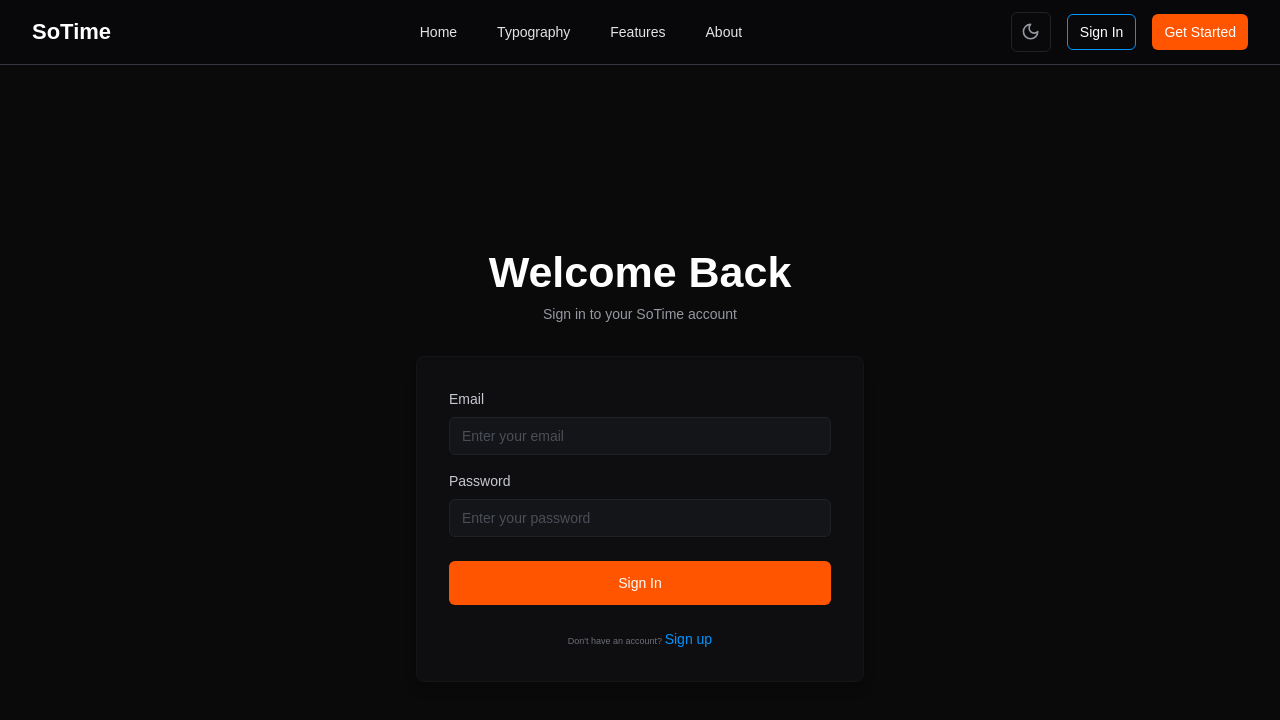
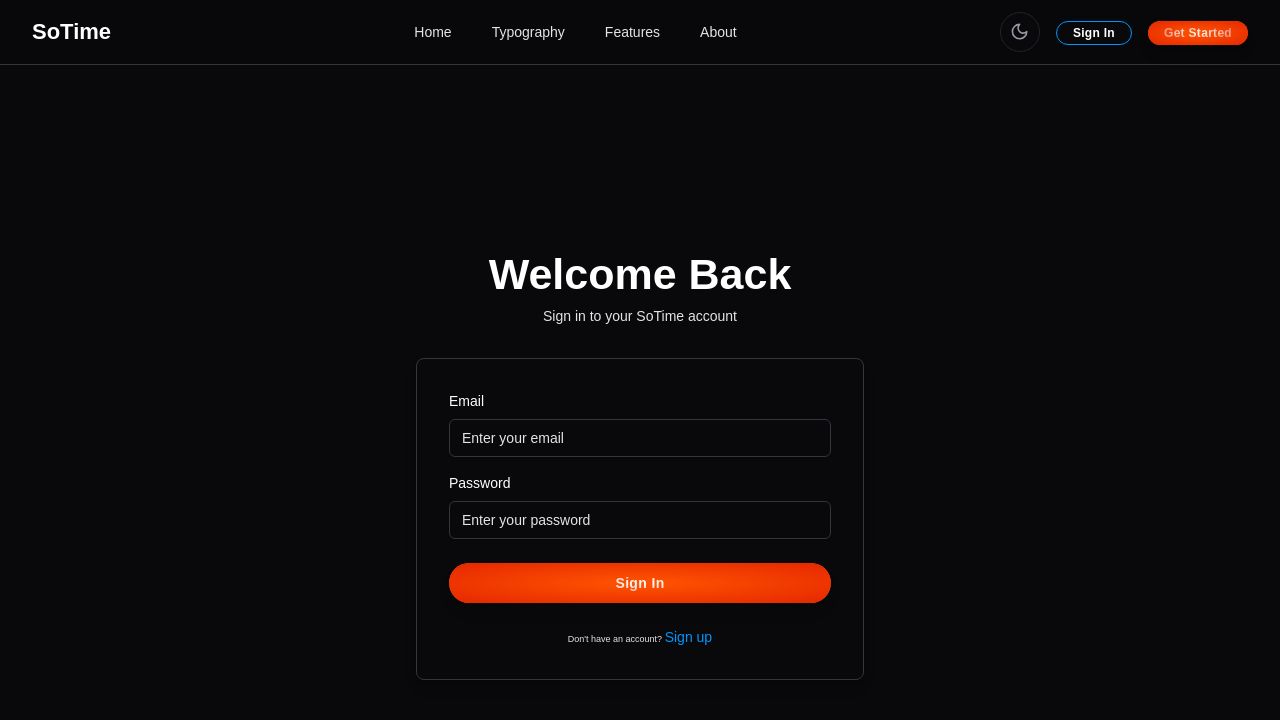
Before and after one commit to JGodwyn/SoTime, a Next.js app: page /auth in a window 1280 px wide. Shown: the top 720 px of the page. Built offline with nearby package versions, Linux system fonts and the light colour scheme; a web font is replaced by a local one.

Commit message:
added a button component

```diff
--- a/src/app/auth/page.tsx
+++ b/src/app/auth/page.tsx
@@ -2,52 +2,52 @@
 
 export default function AuthPage() {
   return (
-    <div className="min-h-screen flex items-center justify-center bg-night-900 p-4">
+    <div className="min-h-screen flex items-center justify-center bg-background p-4">
       <div className="w-full max-w-md space-y-8">
         <div className="text-center">
-          <h1 className="text-heading-lg font-bold text-night-0">
+          <h1 className="text-heading-lg font-bold text-foreground">
             Welcome Back
           </h1>
-          <p className="mt-2 text-body-md text-night-200">
+          <p className="mt-2 text-body-md text-muted-foreground">
             Sign in to your SoTime account
           </p>
         </div>
 
-        <div className="bg-night-800 rounded-lg shadow-lg p-8 space-y-6 border border-night-700">
+        <div className="bg-card rounded-lg shadow-lg p-8 space-y-6 border border-border">
           <div className="space-y-4">
             <div>
-              <label htmlFor="email" className="block text-body-md font-medium text-night-100 mb-2">
+              <label htmlFor="email" className="block text-body-md font-medium text-card-foreground mb-2">
                 Email
               </label>
               <input
                 type="email"
                 id="email"
-                className="w-full px-3 py-2 border border-night-600 rounded-md shadow-sm focus:outline-none focus:ring-2 focus:ring-pumpkin-500 focus:border-pumpkin-500 bg-night-700 text-night-0 placeholder-night-400 text-body-md"
+                className="w-full px-3 py-2 border border-input rounded-md shadow-sm focus:outline-none focus:ring-2 focus:ring-ring focus:border-ring bg-background text-foreground placeholder-muted-foreground text-body-md"
                 placeholder="Enter your email"
               />
             </div>
 
             <div>
-              <label htmlFor="password" className="block text-body-md font-medium text-night-100 mb-2">
+              <label htmlFor="password" className="block text-body-md font-medium text-card-foreground mb-2">
                 Password
               </label>
               <input
                 type="password"
                 id="password"
-                className="w-full px-3 py-2 border border-night-600 rounded-md shadow-sm focus:outline-none focus:ring-2 focus:ring-pumpkin-500 focus:border-pumpkin-500 bg-night-700 text-night-0 placeholder-night-400 text-body-md"
+                className="w-full px-3 py-2 border border-input rounded-md shadow-sm focus:outline-none focus:ring-2 focus:ring-ring focus:border-ring bg-background text-foreground placeholder-muted-foreground text-body-md"
                 placeholder="Enter your password"
               />
             </div>
           </div>
 
-          <Button className="w-full bg-pumpkin-500 hover:bg-pumpkin-600 text-night-0 text-btn-lg" size="lg">
+          <Button className="w-full text-btn-lg" size="lg">
             Sign In
           </Button>
 
           <div className="text-center">
-            <p className="text-body-sm text-night-300">
+            <p className="text-body-sm text-muted-foreground">
               Don't have an account?{" "}
-              <a href="#" className="font-medium text-dodger-400 hover:text-dodger-300 text-link">
+              <a href="#" className="font-medium text-secondary hover:text-secondary/80 text-link">
                 Sign up
               </a>
             </p>
--- a/src/app/page.tsx
+++ b/src/app/page.tsx
@@ -12,10 +12,10 @@
         </p>
 
         <div className="flex gap-4 justify-center">
-          <Button size="lg" className="px-8 bg-primary hover:bg-primary/90 text-primary-foreground text-btn-lg">
+          <Button size="lg" className="text-btn-lg">
             Get Started
           </Button>
-          <Button variant="outline" size="lg" className="px-8 border-secondary text-secondary hover:bg-secondary hover:text-secondary-foreground text-btn-lg">
+          <Button variant="outline" size="lg" className="border-secondary text-secondary hover:bg-secondary hover:text-secondary-foreground text-btn-lg">
             Learn More
           </Button>
         </div>
--- a/src/components/navigation.tsx
+++ b/src/components/navigation.tsx
@@ -38,7 +38,7 @@
               </Button>
             </Link>
             <Link href="/auth">
-              <Button size="sm" className="bg-primary hover:bg-primary/90 text-primary-foreground text-btn-sm">
+              <Button size="sm" className="text-btn-sm">
                 Get Started
               </Button>
             </Link>
--- a/src/components/ui/button.tsx
+++ b/src/components/ui/button.tsx
@@ -5,11 +5,11 @@
 import { cn } from "@/lib/utils"
 
 const buttonVariants = cva(
-  "inline-flex items-center justify-center whitespace-nowrap rounded-md text-sm font-medium ring-offset-background transition-colors focus-visible:outline-none focus-visible:ring-2 focus-visible:ring-ring focus-visible:ring-offset-2 disabled:pointer-events-none disabled:opacity-50",
+  "inline-flex items-center justify-center whitespace-nowrap text-sm font-medium ring-offset-background transition-all duration-200 focus-visible:outline-none focus-visible:ring-2 focus-visible:ring-ring focus-visible:ring-offset-2 disabled:pointer-events-none disabled:opacity-50",
   {
     variants: {
       variant: {
-        default: "bg-primary text-primary-foreground hover:bg-primary/90",
+        default: "bg-pumpkin-500 text-white shadow-lg hover:shadow-xl transform hover:-translate-y-0.5 relative overflow-hidden before:absolute before:inset-0 before:rounded-full before:bg-gradient-radial before:from-[#FF6A00]/0 before:to-[#E52600]/100 before:pointer-events-none",
         destructive:
           "bg-destructive text-destructive-foreground hover:bg-destructive/90",
         outline:
@@ -20,15 +20,15 @@
         link: "text-primary underline-offset-4 hover:underline",
       },
       size: {
-        default: "h-10 px-4 py-2",
-        sm: "h-9 rounded-md px-3",
-        lg: "h-11 rounded-md px-8",
+        sm: "h-6 px-4 text-xs font-semibold tracking-wide",
+        md: "h-8 px-6 text-sm font-semibold tracking-wide",
+        lg: "h-10 px-8 text-base font-semibold tracking-wide",
         icon: "h-10 w-10",
       },
     },
     defaultVariants: {
       variant: "default",
-      size: "default",
+      size: "md",
     },
   }
 )
@@ -44,7 +44,11 @@
     const Comp = asChild ? Slot : "button"
     return (
       <Comp
-        className={cn(buttonVariants({ variant, size, className }))}
+        className={cn(
+          buttonVariants({ variant, size, className }),
+          "rounded-full"
+        )}
+        style={{ position: 'relative', zIndex: 1000000 }}
         ref={ref}
         {...props}
       />
--- a/tailwind.config.js
+++ b/tailwind.config.js
@@ -291,6 +291,9 @@
                 'accordion-down': 'accordion-down 0.2s ease-out',
                 'accordion-up': 'accordion-up 0.2s ease-out',
             },
+            backgroundImage: {
+                'gradient-radial': 'radial-gradient(var(--tw-gradient-stops))',
+            },
         },
     },
     plugins: [require('tailwindcss-animate')],
```
Also changed, not shown: DeleteSoon/btn-primary-sm.png (added).
